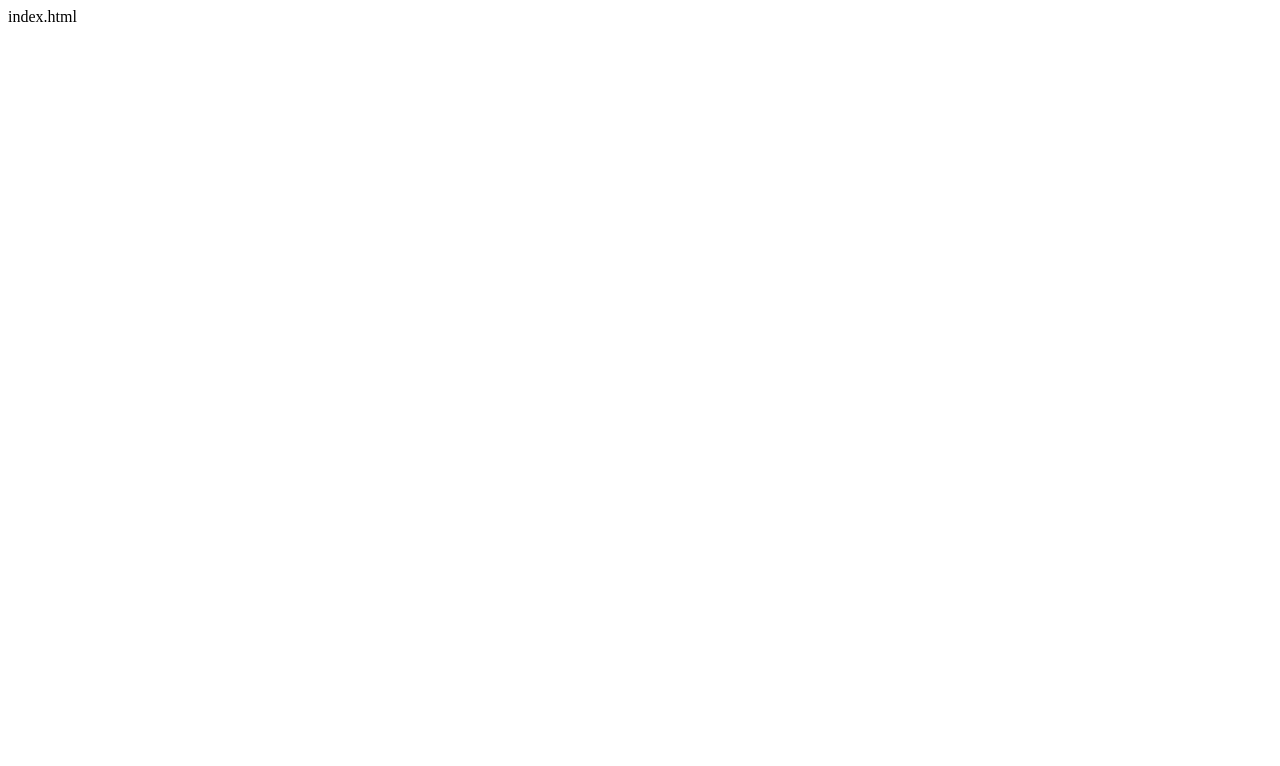
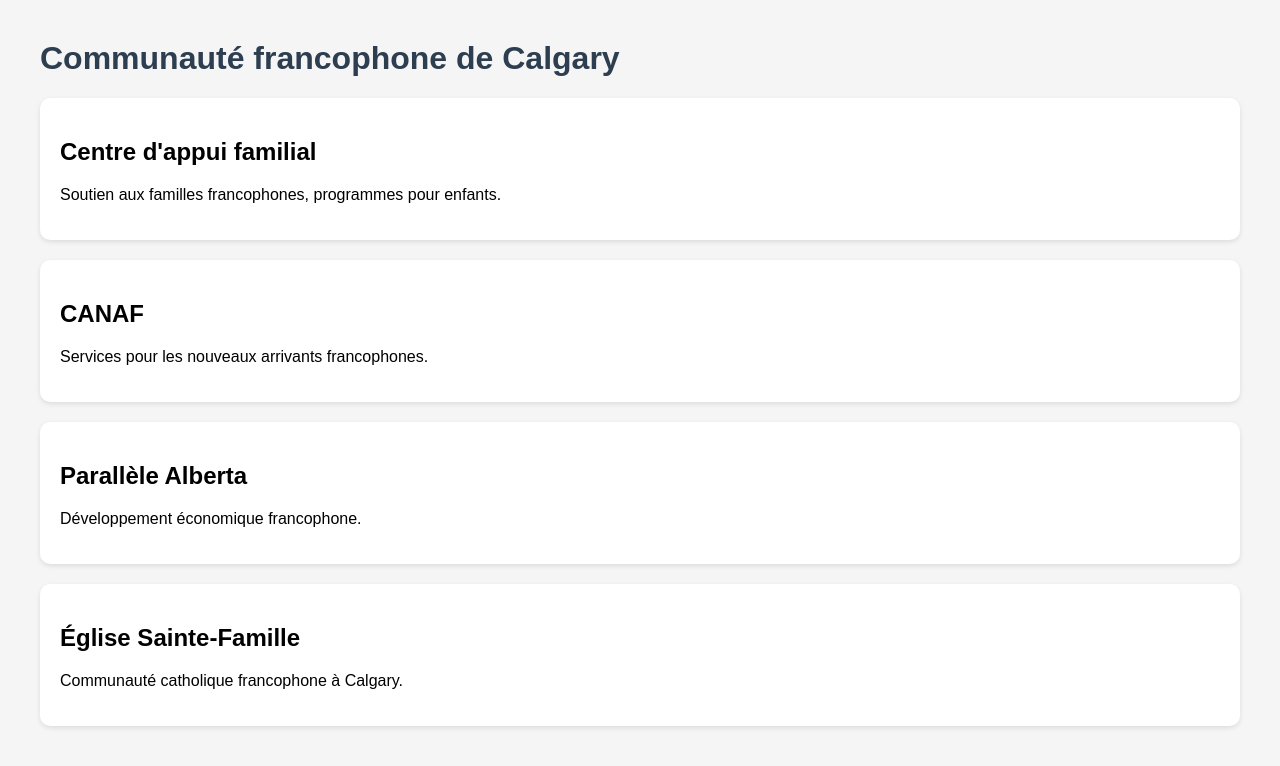
Before and after one commit to deldel1234/communaut-francophone--Calgary-, a plain HTML site: page index.html in a window 1280 px wide. Drawn offline with Linux system fonts and the light colour scheme.

Commit message:
Update index.html

```diff
--- a/index.html
+++ b/index.html
@@ -1 +1,54 @@
-index.html
+
+<!DOCTYPE html>
+<html lang="fr">
+<head>
+    <meta charset="UTF-8">
+    <title>Communauté francophone de Calgary</title>
+    <style>
+        body {
+            font-family: Arial, sans-serif;
+            margin: 40px;
+            background-color: #f5f5f5;
+        }
+        h1 {
+            color: #2c3e50;
+        }
+        .card {
+            background: white;
+            padding: 20px;
+            margin-bottom: 20px;
+            border-radius: 10px;
+            box-shadow: 0 2px 5px rgba(0,0,0,0.1);
+        }
+        img {
+            max-width: 120px;
+        }
+    </style>
+</head>
+
+<body>
+
+<h1>Communauté francophone de Calgary</h1>
+
+<div class="card">
+    <h2>Centre d'appui familial</h2>
+    <p>Soutien aux familles francophones, programmes pour enfants.</p>
+</div>
+
+<div class="card">
+    <h2>CANAF</h2>
+    <p>Services pour les nouveaux arrivants francophones.</p>
+</div>
+
+<div class="card">
+    <h2>Parallèle Alberta</h2>
+    <p>Développement économique francophone.</p>
+</div>
+
+<div class="card">
+    <h2>Église Sainte-Famille</h2>
+    <p>Communauté catholique francophone à Calgary.</p>
+</div>
+
+</body>
+</html>
```
